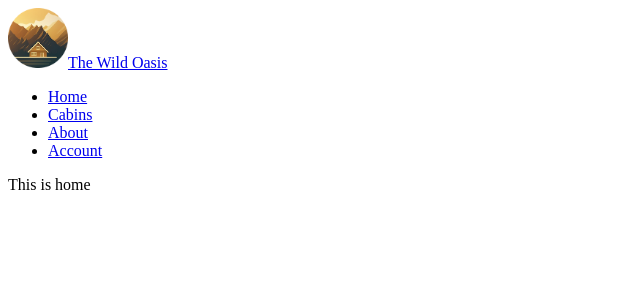
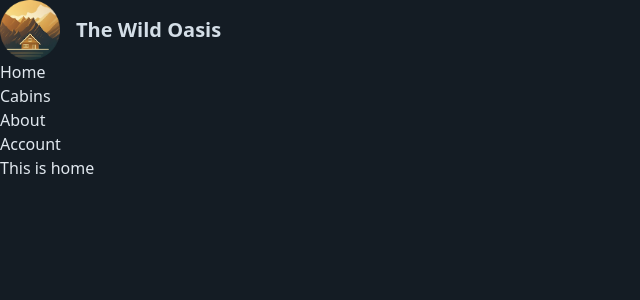
Before and after one commit to andro-jr/WhatsNext, a Next.js app: page / in a window 1280 px wide. Shown: the top 300 px of the page, without its empty margins (0-640 px from the left). Built offline with nearby package versions, Linux system fonts and the light colour scheme.

Commit message:
add: styling with tailwind

```diff
--- a/app/layout.tsx
+++ b/app/layout.tsx
@@ -1,5 +1,6 @@
 import Logo from "@/app/_components/Logo";
 import Navigation from "@/app/_components/Navigation";
+import "@/app/_styles/globals.css";
 
 export const metadata = {
   title: "The Wild Oasis",
@@ -12,7 +13,7 @@
 }) {
   return (
     <html lang="en">
-      <body>
+      <body className="bg-primary-950 text-primary-50 min-h-screen">
         <header>
           <Logo />
           <Navigation />
--- a/tailwind.config.ts
+++ b/tailwind.config.ts
@@ -9,8 +9,32 @@
   theme: {
     extend: {
       colors: {
-        background: "var(--background)",
-        foreground: "var(--foreground)",
+        primary: {
+          50: "#E1E8EF",
+          100: "#D4DEE7",
+          200: "#B7C7D7",
+          300: "#99B0C7",
+          400: "#7C99B6",
+          500: "#5E82A6",
+          600: "#4C6B8A",
+          700: "#3C546C",
+          800: "#2C3D4F",
+          900: "#1B2631",
+          950: "#141C24",
+        },
+        accent: {
+          50: "#FAF5F0",
+          100: "#F4ECE1",
+          200: "#E8D6BF",
+          300: "#DDC2A2",
+          400: "#D2AF84",
+          500: "#C69963",
+          600: "#B78343",
+          700: "#926835",
+          800: "#6C4D28",
+          900: "#4B351B",
+          950: "#382814",
+        },
       },
     },
   },
```
Also changed, not shown: app/_styles/globals.css (+5 -5 lines).
